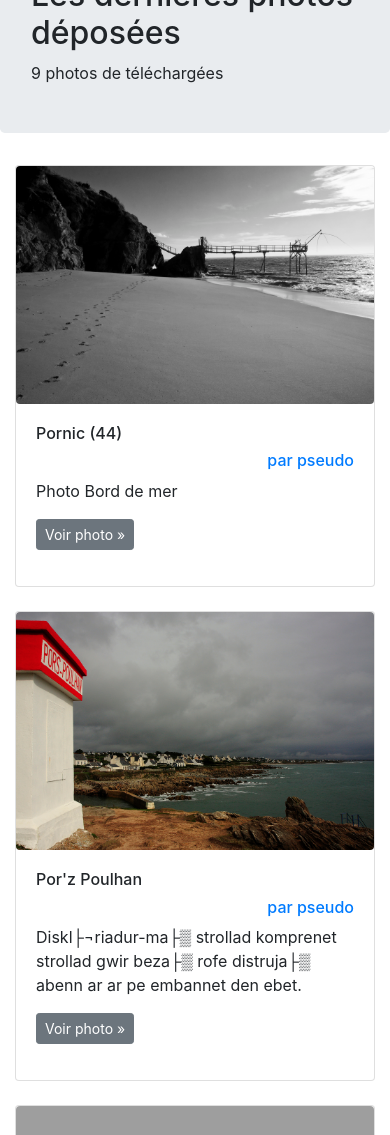
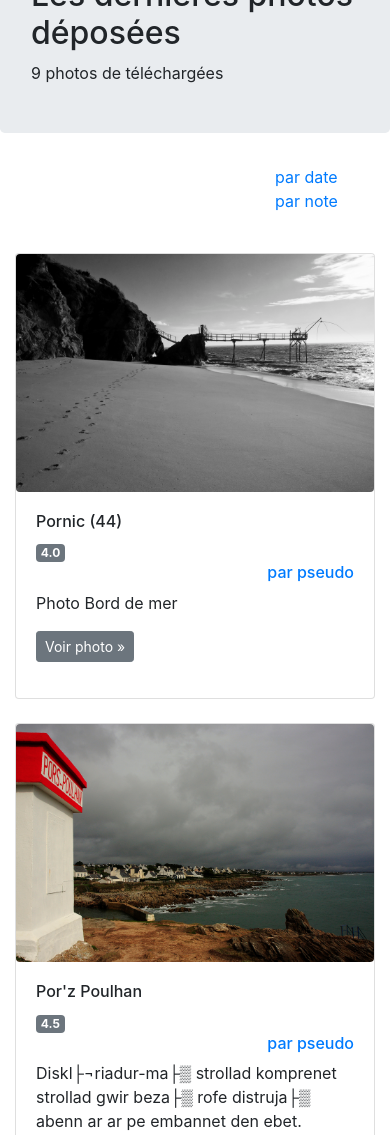
Before and after one commit to lemarak/OC_Photosite, a Django app: page /pictures/last in a window 390 px wide. Shown: the part 56-1191 px from the top of the page. Run offline with Django 3.2, Linux system fonts and the light colour scheme; data comes from the database, SQL or seed files in the repository; parts of the project's set-up code (start-up, migrations or seed data) failed here and were passed over; some libraries are stand-ins or nearby versions; grey boxes are pictures that could not be loaded.

Commit message:
gallery sorted

```diff
--- a/gallery/templates/gallery.html
+++ b/gallery/templates/gallery.html
@@ -2,9 +2,30 @@
 
     {% if contest %}
     <div class="row mb-4">
+        <div class="col-8">
             <h5><a href="{% url 'contest:detail' pk_contest=contest %}">Retour au concours</a></h5>
         </div>
+    </div>
     {% endif %}
+
+    <!-- Order by -->
+    <div class="row mb-4">
+        <div class="col-8"></div>
+        <div class="col-4">
+            <ul class="list-inline">
+                {% if action == 'last' %}
+                <li class="list-inline-item"><a href="{% url 'gallery:pictures_list' action %}" alt="par date">par date</a></li>
+                <li class="list-inline-item"><a href="{% url 'gallery:pictures_list' action %}?order_by=-global_score" alt="par note">par note</a></li>
+                {% elif action == 'user' %}
+                <li class="list-inline-item"><a href="{% url 'gallery:pictures_list' action user_id %}" alt="par date">par date</a></li>
+                <li class="list-inline-item"><a href="{% url 'gallery:pictures_list' action user_id %}?order_by=-global_score" alt="par note">par note</a></li>
+                {% elif action == 'category' %}
+                <li class="list-inline-item"><a href="{% url 'gallery:pictures_list' action category_id %}" alt="par date">par date</a></li>
+                <li class="list-inline-item"><a href="{% url 'gallery:pictures_list' action category_id %}?order_by=-global_score" alt="par note">par note</a></li>
+                {% endif %}
+            </ul>
+        </div>
+    </div>
     <div class="row">
         {% for picture in pictures %}
         <div class="col-md-4">
@@ -19,10 +40,13 @@
                 </div>
                 <div class="card-body">
                     <div class="row">
-                        <div class="col-md-7">
+                        <div class="col-md-6">
                             <h6>{{ picture.title|truncatechars:18 }}</h6>
                         </div>
-                        <div class="col-md-5">
+                        <div class="col-md-2">
+                            <span class="badge badge-secondary">{{ picture.global_score }}</span>
+                        </div>
+                        <div class="col-md-4">
                             <a href="{% url 'gallery:pictures_list' action='user' pk=picture.user.id %}">
                                 <h6 class="text-right">par {{ picture.user|truncatechars:20 }}</h6>
                             </a>
@@ -49,7 +73,16 @@
         {% endfor %}
     </div>
     <div class="row">
+        {% if request.GET.order_by %}
+        {% with "&order_by="|add:request.GET.order_by as order_by %}
         {% include 'pagination.html' %}
+        {% endwith %}
+        {% else %}
+        {% with "" as order_by %}
+        {% include 'pagination.html' %}
+        {% endwith %}
+        {% endif %}
+
     </div>
 
 
--- a/gallery/templates/pagination.html
+++ b/gallery/templates/pagination.html
@@ -8,11 +8,11 @@
                 <!-- <span class="step-links"> -->
                 {% if page_obj.has_previous %}
                 <li class="page-item">
-                    <a class="page-link text-white bg-secondary" href="?page=1">&laquo; première</a>
+                    <a class="page-link text-white bg-secondary" href="?page=1{{ order_by }}">&laquo; première</a>
                 </li>
                 <li class="page-item">
                     <a class="page-link text-white bg-secondary"
-                        href="?page={{ page_obj.previous_page_number }}">précédent</a>
+                        href="?page={{ page_obj.previous_page_number }}{{ order_by }}">précédent</a>
                 </li>
                 {% endif %}
 
@@ -24,9 +24,9 @@
 
                 {% if page_obj.has_next %}
                 <li class="page-item"><a class="page-link text-white bg-secondary"
-                        href="?page={{ page_obj.next_page_number }}">suivant</a></li>
+                        href="?page={{ page_obj.next_page_number }}{{ order_by }}">suivant</a></li>
                 <li class="page-item"><a class="page-link text-white bg-secondary"
-                        href="?page={{ page_obj.paginator.num_pages }}">dernière
+                        href="?page={{ page_obj.paginator.num_pages }}{{ order_by }}">dernière
                         &raquo;</a>
                 </li>
                 {% endif %}
--- a/gallery/views.py
+++ b/gallery/views.py
@@ -6,7 +6,7 @@
 from django.db.models import Exists, OuterRef
 
 from review.models import Review
-from contest.models import ContestPicture
+from contest.models import ContestPicture, Contest
 from .forms import PictureForm
 from .models import Picture, Category
 
@@ -18,6 +18,7 @@
     if request.user.is_authenticated:
         user_pictures = Picture.objects.filter(user=request.user)[:6]
         context['user_pictures'] = user_pictures
+    context['contests'] = Contest.objects.all().order_by('-date_creation')[:3]
     return render(request, 'home.html', context)
 
 
@@ -41,7 +42,7 @@
         picture = context['picture']
         reviews = Review.objects.filter(picture=picture)
         # pour corriger bug si delete review (score ne se met pas à jour)
-        # trouver solution
+        # trouver autre solution
         picture.global_score = Review.objects.update_note_reviews(
             picture)
         picture.save()
@@ -74,16 +75,19 @@
     def get_queryset(self):
         """return pictures,
         Depends on the action parameter"""
+        order_by = self.request.GET.get('order_by', '-upload_date')
         if self.kwargs['action'] == 'last':
             # last pictures
-            pictures = Picture.objects.all()
+            pictures = Picture.objects.all().order_by(order_by)
+
         elif self.kwargs['action'] == 'user':
             # user
             if 'pk' in self.kwargs:
                 # if other user
                 user = get_user_model()
                 pictures = Picture.objects.filter(
-                    user=user.objects.get(pk=self.kwargs['pk']))
+                    user=user.objects.get(pk=self.kwargs['pk'])
+                ).order_by(order_by)
             elif self.request.user.is_authenticated:
                 # if connected user
                 pictures = Picture.objects.filter(
@@ -91,21 +95,26 @@
         elif self.kwargs['action'] == 'category':
             # category
             pictures = Picture.objects.filter(
-                categories=Category.objects.get(pk=self.kwargs['pk']))
+                categories=Category.objects.get(pk=self.kwargs['pk'])
+            ).order_by(order_by)
         return pictures
 
     def get_context_data(self, **kwargs):
         """add title in global context."""
         context = super().get_context_data(**kwargs)
+        context['action'] = self.kwargs['action']
         if self.kwargs['action'] == 'last':
             context['title'] = 'Les dernières photos déposées'
+
         elif self.kwargs['action'] == 'user':
             if 'pk' in self.kwargs:
                 user = get_user_model()
-                context['title'] = 'Photos de %s' % (
-                    user.objects.get(pk=self.kwargs['pk']))
+                user_request = user.objects.get(pk=self.kwargs['pk'])
+                context['title'] = 'Photos de %s' % (user_request)
+                context['user_id'] = user_request.id
             else:
                 context['title'] = 'Photos de %s' % (self.request.user)
+                context['user_id'] = self.request.user.id
             # for depot in contest
             context['contest'] = self.request.GET.get('for_contest', False)
             if context['contest']:
@@ -116,6 +125,7 @@
         elif self.kwargs['action'] == 'category':
             context['title'] = 'Photos de %s' % (
                 Category.objects.get(pk=self.kwargs['pk']))
+            context['category_id'] = self.kwargs['pk']
         return context
 
 
```
Also changed, not shown: contest/templates/contest/gallery.html (+9 -1 lines), gallery/templates/home.html (+16 -9 lines), review/templates/review/gallery_reviews.html (+22 -11 lines). Lines whose indentation alone changed are shown as unchanged.
